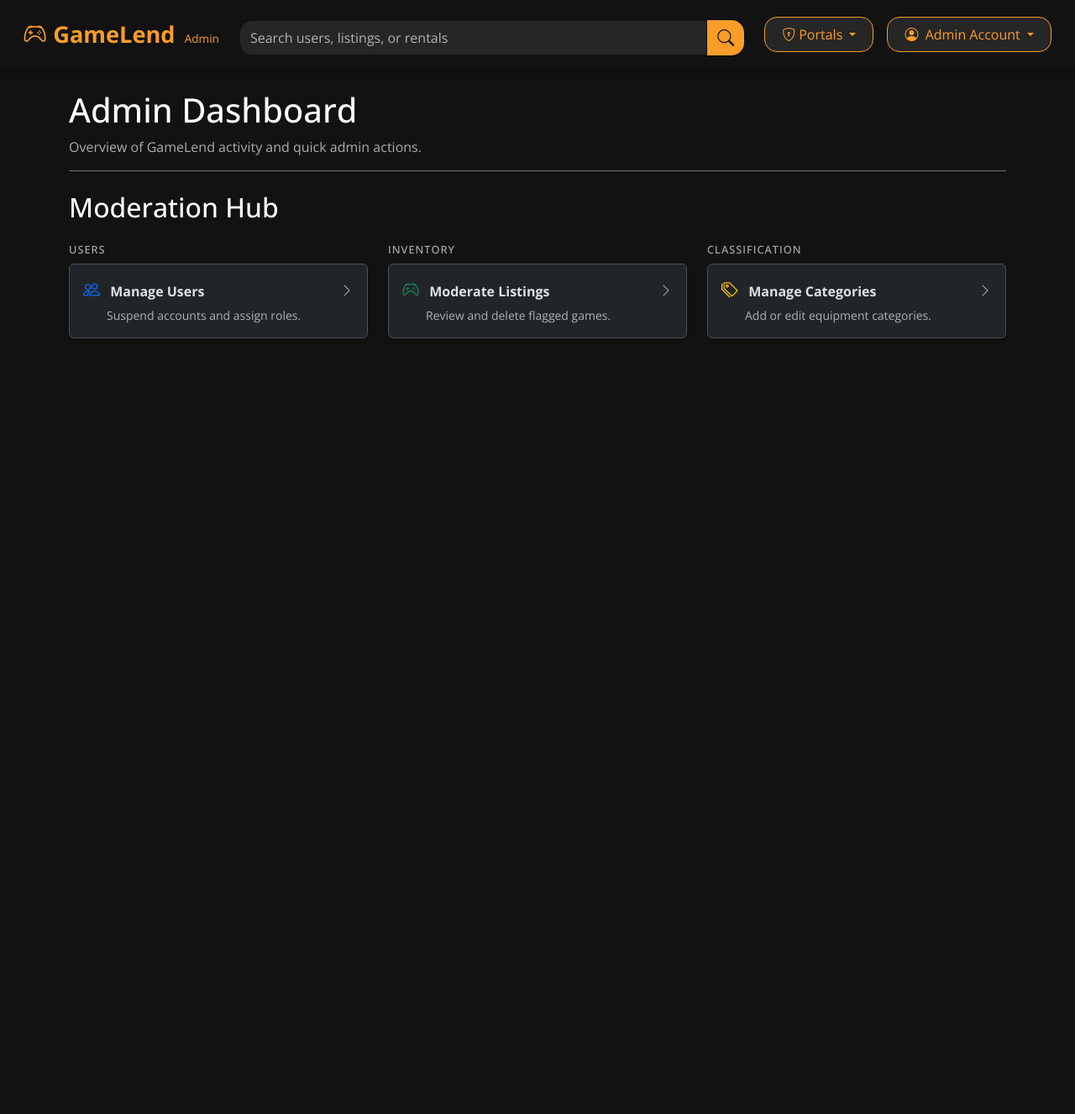
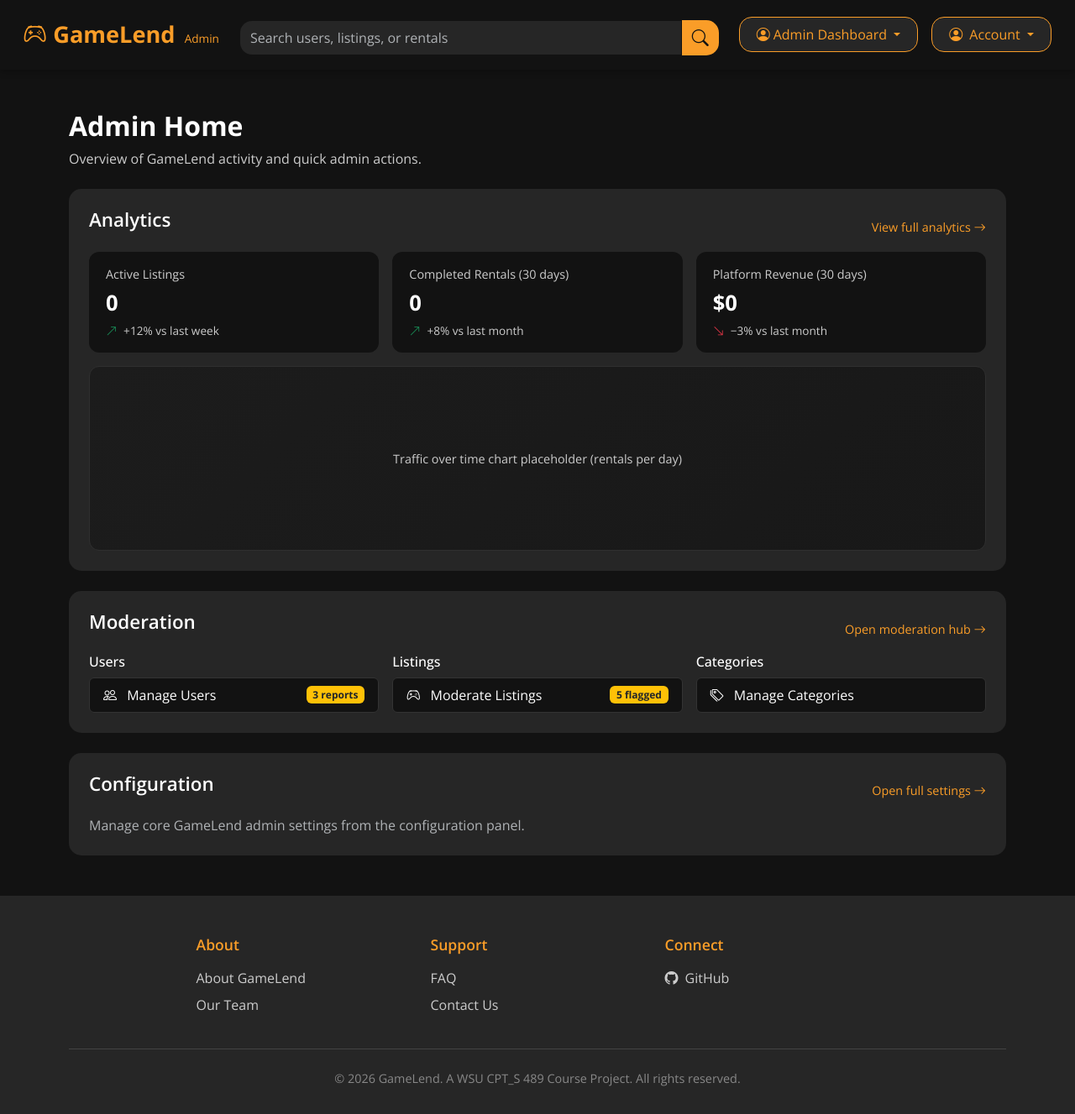
Before and after one commit to alex-sir/gamelend, a Node server app: page /admin/dashboard in a window 1280 px wide. Shown: the whole page at 84% size. Before the commit the page ends 403 px from the top, so only its background shows below. Run offline with Node 20, Linux system fonts and the light colour scheme; data that the repository does not hold is empty; some libraries are stand-ins or nearby versions.

Commit message:
fixed styling issues

```diff
--- a/controllers/AdminController.js
+++ b/controllers/AdminController.js
@@ -7,9 +7,28 @@ const { Op } = require('sequelize');
  */
 const AdminController = {
 
-  // --- Main Dashboard ---
-  getDashboard: (req, res) => {
-    res.render('admin/admin-dashboard');
+  // --- Main Dashboard (Updated to fix metrics error) ---
+  getDashboard: async (req, res) => {
+    try {
+      // Fetch core metrics for the dashboard cards [cite: 152]
+      const activeListingsCount = await Listing.count({ where: { status: 'Active' } });
+      const completedRentalsCount = await Rental.count({ where: { status: 'Completed' } });
+      const totalRevenue = await Rental.sum('actualTotal', { where: { status: 'Completed' } });
+
+      res.render('admin/admin-dashboard', {
+        metrics: {
+          activeListings: activeListingsCount,
+          completedRentals: completedRentalsCount,
+          totalRevenue: totalRevenue || 0
+        }
+      });
+    } catch (error) {
+      console.error("Dashboard Loading Error:", error);
+      // Fallback to prevent EJS ReferenceError [cite: 152]
+      res.render('admin/admin-dashboard', {
+        metrics: { activeListings: 0, completedRentals: 0, totalRevenue: 0 }
+      });
+    }
   },
 
   // --- UC-A01: View Platform Analytics ---
@@ -18,7 +37,6 @@ const AdminController = {
       const activeRentersCount = await User.count({ where: { role: 'borrower', isSuspended: false } });
       const activeOwnersCount = await User.count({ where: { role: 'lender', isSuspended: false } });
       const activeListingsCount = await Listing.count({ where: { status: 'Active' } });
-
       const completedRentalsCount = await Rental.count({ where: { status: 'Completed' } });
       const totalRevenue = await Rental.sum('actualTotal', { where: { status: 'Completed' } });
 
@@ -38,16 +56,11 @@ const AdminController = {
   },
 
   // --- UC-A02: Remove / Moderate Listings ---
-
-  // View Listings with Status Filtering
   viewListings: async (req, res) => {
     try {
       const { status } = req.query;
       const whereClause = {};
-
-      if (status) {
-        whereClause.status = status;
-      }
+      if (status) whereClause.status = status;
 
       const listings = await Listing.findAll({
         where: whereClause,
@@ -55,26 +68,21 @@ const AdminController = {
         order: [['createdAt', 'DESC']]
       });
 
-      res.render('admin/moderation-listings', {
-        listings,
-        currentStatus: status || ''
-      });
+      res.render('admin/moderation-listings', { listings, currentStatus: status || '' });
     } catch (error) {
       console.error("View Listings Error:", error);
       res.status(500).send("Unable to load listings.");
     }
   },
 
-  // Handle Bulk Actions (Delete, Restore, and Suspend)
   bulkActionListings: async (req, res) => {
     try {
       const { listingIds, bulkAction } = req.body;
-
       if (!listingIds) return res.redirect('/admin/listings');
 
       const idsToUpdate = Array.isArray(listingIds) ? listingIds : [listingIds];
+      let targetStatus = '';
 
-      let targetStatus = '';
       if (bulkAction === 'delete') targetStatus = 'Deleted';
       else if (bulkAction === 'restore') targetStatus = 'Active';
       else if (bulkAction === 'suspend') targetStatus = 'Suspended';
@@ -98,7 +106,6 @@ const AdminController = {
     }
   },
 
-  // Individual Actions
   suspendListing: async (req, res) => {
     try {
       await Listing.update({ status: 'Suspended' }, { where: { id: req.params.id } });
@@ -201,8 +208,7 @@ const AdminController = {
 
   suspendUser: async (req, res) => {
     try {
-      const userId = req.params.id;
-      await User.update({ isSuspended: true }, { where: { id: userId } });
+      await User.update({ isSuspended: true }, { where: { id: req.params.id } });
       res.redirect('/admin/users');
     } catch (error) {
       console.error("Suspend User Error:", error);
--- a/views/admin/admin-dashboard.ejs
+++ b/views/admin/admin-dashboard.ejs
@@ -4,12 +4,28 @@
     <meta charset="UTF-8" />
     <meta name="viewport" content="width=device-width, initial-scale=1.0" />
     <title>Admin Dashboard - GameLend</title>
+
     <link rel="icon" href="/assets/icons/controller.png" type="image/png" />
-    <link href="https://cdn.jsdelivr.net/npm/bootstrap@5.3.8/dist/css/bootstrap.min.css" rel="stylesheet" />
-    <link rel="stylesheet" href="https://cdn.jsdelivr.net/npm/bootstrap-icons@1.13.1/font/bootstrap-icons.min.css" />
-    <link href="https://fonts.googleapis.com/css2?family=Open+Sans:ital,wght@0,300..800;1,300..800&display=swap" rel="stylesheet" />
+
+    <link
+      href="https://cdn.jsdelivr.net/npm/bootstrap@5.3.8/dist/css/bootstrap.min.css"
+      rel="stylesheet"
+    />
+
+    <link
+      rel="stylesheet"
+      href="https://cdn.jsdelivr.net/npm/bootstrap-icons@1.13.1/font/bootstrap-icons.min.css"
+    />
+
+    <link rel="preconnect" href="https://fonts.googleapis.com" />
+    <link rel="preconnect" href="https://fonts.gstatic.com" crossorigin />
+    <link
+      href="https://fonts.googleapis.com/css2?family=Open+Sans:ital,wght@0,300..800;1,300..800&display=swap"
+      rel="stylesheet"
+    />
+
     <link rel="stylesheet" href="/css/app.css" />
-    <link rel="stylesheet" href="/css/admin.css" />
+    <link rel="stylesheet" href="/css/admin/admin.css" />
   </head>
 
   <body class="admin-page d-flex flex-column min-vh-100">
@@ -17,16 +33,27 @@
       <div class="container-fluid">
         <a class="navbar-brand" href="/admin/dashboard">
           <i class="bi bi-controller me-2"></i>GameLend
-          <span class="ms-1" style="font-size: 0.85rem; font-weight: 400">Admin</span>
+          <span class="ms-1 role">Admin</span>
         </a>
 
-        <button class="navbar-toggler" type="button" data-bs-toggle="offcanvas" data-bs-target="#navbarNav">
+        <button
+          class="navbar-toggler"
+          type="button"
+          data-bs-toggle="offcanvas"
+          data-bs-target="#navbarNav"
+        >
           <span class="navbar-toggler-icon"></span>
         </button>
 
         <div class="mx-lg-4 mt-2 mb-0 search-bar">
-          <form class="d-flex">
-            <input class="form-control" type="search" placeholder="Search users, listings, or rentals" />
+          <form class="d-flex" action="/admin/search" method="GET">
+            <input
+              class="form-control"
+              type="search"
+              name="query"
+              placeholder="Search users, listings, or rentals"
+              aria-label="Search"
+            />
             <button class="btn btn-primary search-submit" type="submit">
               <i class="bi bi-search fs-5"></i>
             </button>
@@ -34,32 +61,68 @@
         </div>
 
         <div class="offcanvas offcanvas-end" id="navbarNav" tabindex="-1">
-          <div class="offcanvas-header border-bottom border-secondary">
+          <div class="offcanvas-header">
             <h5 class="offcanvas-title">Admin Menu</h5>
-            <button type="button" class="btn-close btn-close-white" data-bs-dismiss="offcanvas"></button>
+            <button
+              type="button"
+              class="btn-close btn-close-white"
+              data-bs-dismiss="offcanvas"
+            ></button>
           </div>
           <div class="offcanvas-body">
             <div class="ms-auto d-flex align-items-center gap-3">
+              <div class="dropdown">
+                <button
+                  class="btn btn-alternate dropdown-toggle"
+                  type="button"
+                  data-bs-toggle="dropdown"
+                >
+                  <i class="bi bi-person-circle me-1"></i>Admin Dashboard
+                </button>
 
-              <div class="dropdown">
-                <button class="btn btn-alternate dropdown-toggle" type="button" data-bs-toggle="dropdown">
-                  <i class="bi bi-shield-lock me-1"></i>Portals
-                </button>
                 <ul class="dropdown-menu dropdown-menu-dark dropdown-menu-end">
-                  <li><a class="dropdown-item" href="/borrower/dashboard">Borrower Dashboard</a></li>
-                  <li><a class="dropdown-item" href="/lender/dashboard">Lender Dashboard</a></li>
+                  <li>
+                    <a
+                      class="dropdown-item"
+                      href="/borrower/dashboard"
+                      >Borrower Dashboard</a
+                    >
+                  </li>
+                  <li>
+                    <a
+                      class="dropdown-item"
+                      href="/lender/dashboard"
+                      >Lender Dashboard</a
+                    >
+                  </li>
                   <li><hr class="dropdown-divider" /></li>
-                  <li><a class="dropdown-item" href="/">Platform Home</a></li>
+                  <li>
+                    <a class="dropdown-item" href="/">Home</a>
+                  </li>
                 </ul>
               </div>
 
               <div class="dropdown">
-                <button class="btn btn-alternate dropdown-toggle" type="button" data-bs-toggle="dropdown">
+                <button
+                  class="btn btn-alternate dropdown-toggle"
+                  type="button"
+                  data-bs-toggle="dropdown"
+                >
                   <i class="bi bi-person-circle me-1"></i>
-                  <%= locals.currentUser ? locals.currentUser.email.split('@')[0] : 'Admin Account' %>
+                  <%= locals.currentUser ? locals.currentUser.email.split('@')[0] : 'Account' %>
                 </button>
                 <ul class="dropdown-menu dropdown-menu-dark dropdown-menu-end">
-                  <li><a class="dropdown-item text-danger" href="/auth/logout">Log Out</a></li>
+                  <li>
+                    <a class="dropdown-item" href="/lender/profile"
+                      >Profile Settings</a
+                    >
+                  </li>
+                  <li><hr class="dropdown-divider" /></li>
+                  <li>
+                    <a class="dropdown-item" href="/auth/logout"
+                      >Log Out</a
+                    >
+                  </li>
                 </ul>
               </div>
             </div>
@@ -70,55 +133,166 @@
 
     <main class="py-4">
       <div class="container">
-        <div class="admin-header mb-4 border-bottom border-secondary pb-3">
+        <div class="admin-header mb-3">
           <div class="d-flex justify-content-between align-items-center">
             <div>
-              <h1>Admin Dashboard</h1>
-              <p class="text-muted mb-0">Overview of GameLend activity and quick admin actions.</p>
+              <h1>Admin Home</h1>
+              <p>Overview of GameLend activity and quick admin actions.</p>
             </div>
           </div>
         </div>
 
         <section class="admin-section mb-4">
-          <div class="d-flex justify-content-between align-items-center mb-3">
-            <h2>Moderation Hub</h2>
+          <div class="d-flex justify-content-between align-items-center mb-2">
+            <h2>Analytics</h2>
+            <a href="/admin/analytics" class="section-footer-link">
+              View full analytics <i class="bi bi-arrow-right"></i>
+            </a>
           </div>
 
-          <div class="row g-4">
+          <div class="row g-3 mb-3">
             <div class="col-md-4">
-              <h6 class="mb-2 text-uppercase text-muted" style="letter-spacing: 1px; font-size: 0.8rem;">Users</h6>
-              <div class="list-group moderation-links shadow-sm">
-                <a href="/admin/users" class="list-group-item list-group-item-action py-3">
-                  <div class="d-flex w-100 justify-content-between align-items-center">
-                    <span class="fw-bold"><i class="bi bi-people me-2 fs-5 text-primary"></i> Manage Users</span>
-                    <i class="bi bi-chevron-right text-muted"></i>
-                  </div>
-                  <small class="text-muted ms-4 ps-1 d-block mt-1">Suspend accounts and assign roles.</small>
+              <div class="metric-card">
+                <div class="metric-label">Active Listings</div>
+                <div class="metric-value"><%= metrics.activeListings %></div>
+                <div class="metric-trend">
+                  <i class="bi bi-arrow-up-right text-success me-1"></i>
+                  +12% vs last week
+                </div>
+              </div>
+            </div>
+            <div class="col-md-4">
+              <div class="metric-card">
+                <div class="metric-label">Completed Rentals (30 days)</div>
+                <div class="metric-value"><%= metrics.completedRentals %></div>
+                <div class="metric-trend">
+                  <i class="bi bi-arrow-up-right text-success me-1"></i>
+                  +8% vs last month
+                </div>
+              </div>
+            </div>
+            <div class="col-md-4">
+              <div class="metric-card">
+                <div class="metric-label">Platform Revenue (30 days)</div>
+                <div class="metric-value">$<%= metrics.totalRevenue %></div>
+                <div class="metric-trend">
+                  <i class="bi bi-arrow-down-right text-danger me-1"></i>
+                  −3% vs last month
+                </div>
+              </div>
+            </div>
+          </div>
+
+          <div class="analytics-chart-placeholder">
+            Traffic over time chart placeholder (rentals per day)
+          </div>
+        </section>
+
+        <section class="admin-section mb-4">
+          <div class="d-flex justify-content-between align-items-center mb-2">
+            <h2>Moderation</h2>
+            <a href="/admin/dashboard" class="section-footer-link">
+              Open moderation hub <i class="bi bi-arrow-right"></i>
+            </a>
+          </div>
+
+          <div class="row g-3">
+            <div class="col-md-4">
+              <h6 class="mb-2">Users</h6>
+              <ul class="list-group moderation-links">
+                <a
+                  href="/admin/users"
+                  class="list-group-item list-group-item-action"
+                >
+                  <span><i class="bi bi-people me-2"></i> Manage Users</span>
+                  <span class="badge bg-warning text-dark">3 reports</span>
                 </a>
-              </div>
+              </ul>
             </div>
 
             <div class="col-md-4">
-              <h6 class="mb-2 text-uppercase text-muted" style="letter-spacing: 1px; font-size: 0.8rem;">Inventory</h6>
-              <div class="list-group moderation-links shadow-sm">
-                <a href="/admin/listings" class="list-group-item list-group-item-action py-3">
-                  <div class="d-flex w-100 justify-content-between align-items-center">
-                    <span class="fw-bold"><i class="bi bi-controller me-2 fs-5 text-success"></i> Moderate Listings</span>
-                    <i class="bi bi-chevron-right text-muted"></i>
-                  </div>
-                  <small class="text-muted ms-4 ps-1 d-block mt-1">Review and delete flagged games.</small>
+              <h6 class="mb-2">Listings</h6>
+              <ul class="list-group moderation-links">
+                <a
+                  href="/admin/listings"
+                  class="list-group-item list-group-item-action"
+                >
+                  <span>
+                    <i class="bi bi-controller me-2"></i> Moderate Listings
+                  </span>
+                  <span class="badge bg-warning text-dark">5 flagged</span>
                 </a>
-              </div>
+              </ul>
             </div>
 
             <div class="col-md-4">
-              <h6 class="mb-2 text-uppercase text-muted" style="letter-spacing: 1px; font-size: 0.8rem;">Classification</h6>
-              <div class="list-group moderation-links shadow-sm">
-                <a href="/admin/categories" class="list-group-item list-group-item-action py-3">
-                  <div class="d-flex w-100 justify-content-between align-items-center">
-                    <span class="fw-bold"><i class="bi bi-tags me-2 fs-5 text-warning"></i> Manage Categories</span>
-                    <i class="bi bi-chevron-right text-muted"></i>
-                  </div>
-                  <small class="text-muted ms-4 ps-1 d-block mt-1">Add or edit equipment categories.</small>
+              <h6 class="mb-2">Categories</h6>
+              <ul class="list-group moderation-links">
+                <a
+                  href="/admin/categories"
+                  class="list-group-item list-group-item-action"
+                >
+                  <span>
+                    <i class="bi bi-tags me-2"></i> Manage Categories
+                  </span>
                 </a>
-              </div>
+              </ul>
+            </div>
+          </div>
+        </section>
+
+        <section class="admin-section mb-4">
+          <div class="d-flex justify-content-between align-items-center mb-2">
+            <h2>Configuration</h2>
+            <a href="/admin/settings" class="section-footer-link">
+              Open full settings <i class="bi bi-arrow-right"></i>
+            </a>
+          </div>
+
+          <p class="mb-0 text-muted">
+            Manage core GameLend admin settings from the configuration panel.
+          </p>
+        </section>
+      </div>
+    </main>
+
+    <footer>
+      <div class="container">
+        <div class="row justify-content-center mx-auto">
+          <div class="col-md-3 mb-4">
+            <h5>About</h5>
+            <ul>
+              <li><a href="/">About GameLend</a></li>
+              <li><a href="/">Our Team</a></li>
+            </ul>
+          </div>
+          <div class="col-md-3 mb-4">
+            <h5>Support</h5>
+            <ul>
+              <li><a href="/">FAQ</a></li>
+              <li><a href="/">Contact Us</a></li>
+            </ul>
+          </div>
+          <div class="col-md-3 mb-4">
+            <h5>Connect</h5>
+            <ul>
+              <li>
+                <a href="https://github.com/alex-sir/gamelend" target="_blank"
+                  ><i class="bi bi-github me-2"></i>GitHub</a
+                >
+              </li>
+            </ul>
+          </div>
+        </div>
+        <div class="copyright">
+          <p>
+            &copy; 2026 GameLend. A WSU CPT_S 489 Course Project. All rights
+            reserved.
+          </p>
+        </div>
+      </div>
+    </footer>
+
+    <script src="https://cdn.jsdelivr.net/npm/bootstrap@5.3.8/dist/js/bootstrap.bundle.min.js"></script>
+  </body>
+</html>
--- a/views/admin/analytics.ejs
+++ b/views/admin/analytics.ejs
@@ -8,8 +8,8 @@
     <link href="https://cdn.jsdelivr.net/npm/bootstrap@5.3.8/dist/css/bootstrap.min.css" rel="stylesheet" />
     <link rel="stylesheet" href="https://cdn.jsdelivr.net/npm/bootstrap-icons@1.13.1/font/bootstrap-icons.min.css" />
     <link href="https://fonts.googleapis.com/css2?family=Open+Sans:ital,wght@0,300..800;1,300..800&display=swap" rel="stylesheet" />
-    <link rel="stylesheet" href="/styles/app.css" />
-    <link rel="stylesheet" href="/styles/admin.css" />
+    <link rel="stylesheet" href="/css/app.css" />
+    <link rel="stylesheet" href="/css/admin/admin.css" />
   </head>
 
   <body class="admin-page d-flex flex-column min-vh-100">
--- a/views/admin/moderation-listings.ejs
+++ b/views/admin/moderation-listings.ejs
@@ -8,7 +8,7 @@
     <link href="https://cdn.jsdelivr.net/npm/bootstrap@5.3.8/dist/css/bootstrap.min.css" rel="stylesheet" />
     <link rel="stylesheet" href="https://cdn.jsdelivr.net/npm/bootstrap-icons@1.13.1/font/bootstrap-icons.min.css" />
     <link rel="stylesheet" href="/css/app.css" />
-    <link rel="stylesheet" href="/css/admin.css?v=1.2" />
+    <link rel="stylesheet" href="/css/admin/admin.css?" />
   </head>
 
   <body class="admin-page d-flex flex-column min-vh-100">
```
